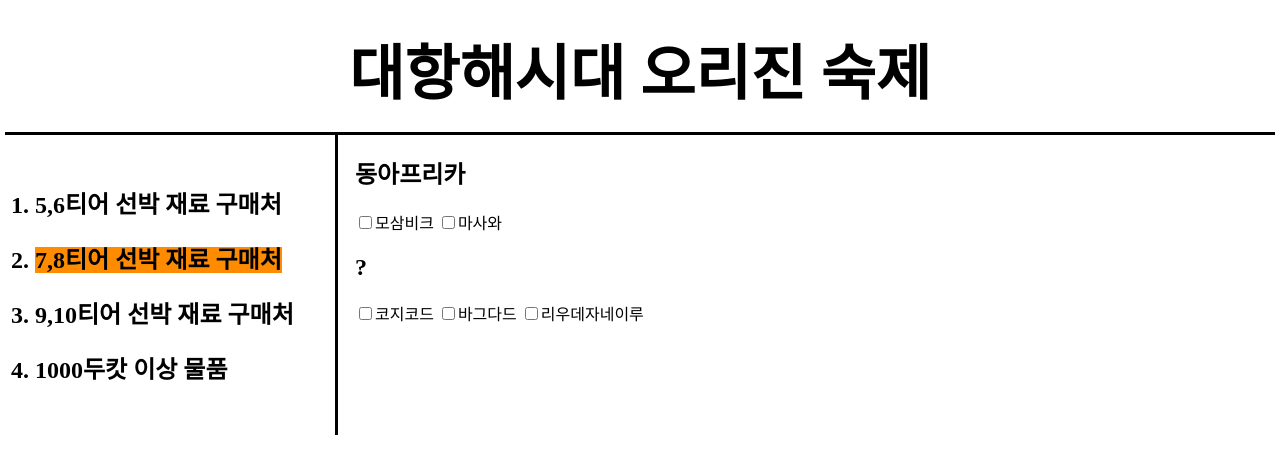
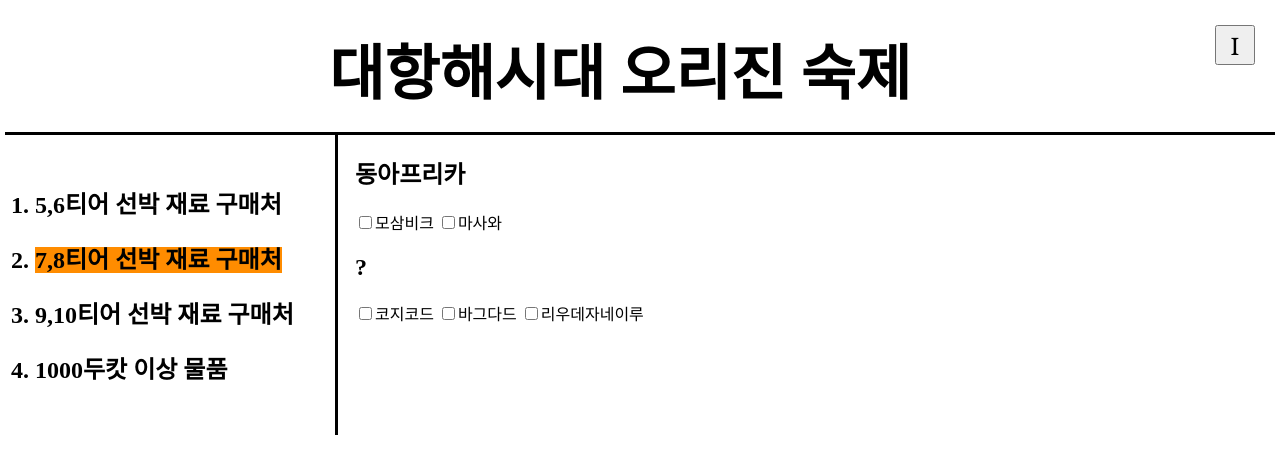
Before and after one commit to jmk1118/WebTest, a plain HTML site: page Buy/Buy7&8.html in a window 1280 px wide. Drawn offline with Linux system fonts and the light colour scheme.

Commit message:
fix: info 버튼 추가

```diff
--- a/Buy/Buy7&8.html
+++ b/Buy/Buy7&8.html
@@ -6,9 +6,12 @@
         <link rel="stylesheet" href="../style.css">
     </head>
     <body>
-        <h1><strong>
-            <a href="../" id="title">대항해시대 오리진 숙제</a>
-        </h1></strong>
+        <header>
+            <h1 style="display:inline"><strong>
+                <a href="" id="title">대항해시대 오리진 숙제</a>
+            </h1></strong>
+            <input id="info" type="button" value="I" onclick="">
+        </header>
         <div class="Body">
             <ol>
                 <h2><li>
--- a/style.css
+++ b/style.css
@@ -2,8 +2,8 @@ a{
     color: black;
     text-decoration: none;
 }
-h1 {
-    font-size: 60px;
+header {
+    font-size: 30px;
     text-align: center;
     color:black;
     border-bottom: 3px solid black;
@@ -33,3 +33,12 @@ body {
 #speciality {
     background-color: pink;
 }
+#info {
+    float: right;
+    height: 40px;
+    width: 40px;
+    text-align: center;
+    font-size:x-large;
+    font-weight: 500;
+    font-family:Georgia, 'Times New Roman', Times, serif;
+}
```
Also changed, not shown: Buy/Buy5&6.html (+6 -3 lines), Buy/Buy9&10.html (+6 -3 lines), Buy/BuyOver1000.html (+6 -3 lines), index.html (+6 -3 lines).
